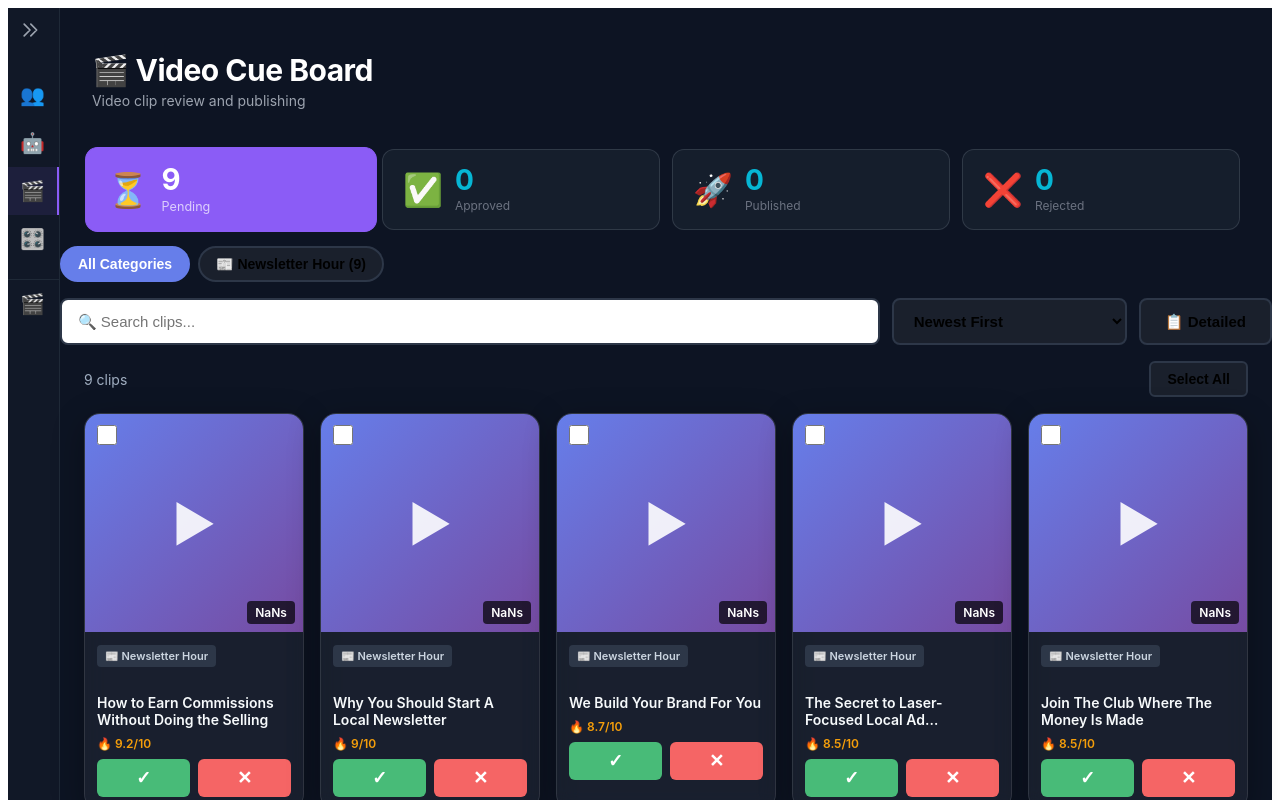
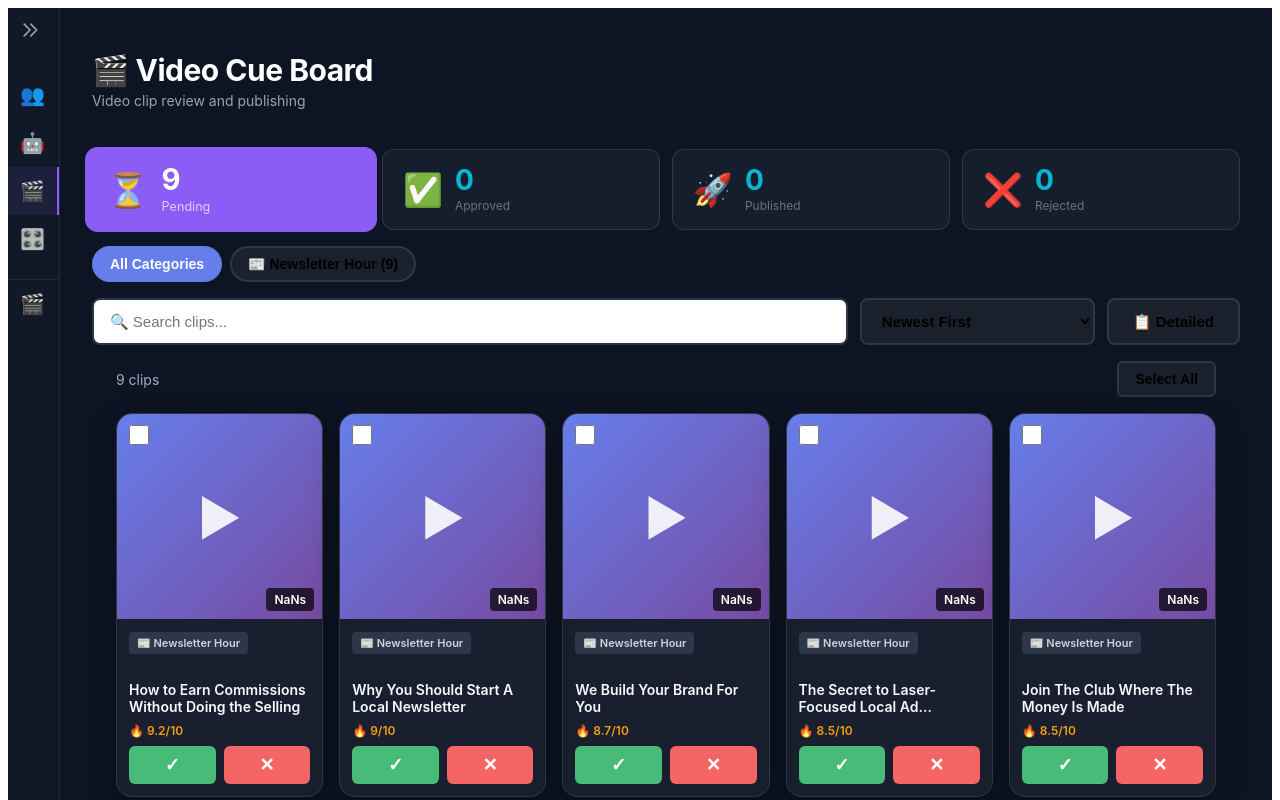
Before and after one commit to pacinobot2026/vizard-clips-dashboard, a Next.js app: page /dashboard in a window 1280 px wide. Shown: the top 800 px of the page. Built offline with nearby package versions, Linux system fonts and the light colour scheme.

Commit message:
CENTER content like Control Panel - max-width 1280px with auto margins

```diff
--- a/pages/dashboard.js
+++ b/pages/dashboard.js
@@ -198,6 +198,7 @@ export default function Dashboard() {
     <div style={{ display: 'flex', minHeight: '100vh', background: '#0D1423' }}>
       <NavigationSidebar />
       <div style={styles.container}>
+        <div style={{ maxWidth: '1280px', margin: '0 auto', padding: '0 32px' }}>
           <div style={styles.header}>
             <h1 style={styles.title}>🎬 Video Cue Board</h1>
             <p style={styles.subtitle}>Video clip review and publishing</p>
@@ -383,6 +384,7 @@ export default function Dashboard() {
           </div>
         </Modal>
       )}
+        </div>
       </div>
     </div>
   );
@@ -582,7 +584,7 @@ const styles = {
   },
   header: {
     background: 'transparent',
-    padding: '24px 32px 16px',
+    padding: '24px 0 16px',
     borderBottom: 'none',
     marginBottom: '0'
   },
@@ -602,8 +604,7 @@ const styles = {
   stats: {
     display: 'flex',
     gap: '12px',
-    marginBottom: '16px',
-    padding: '0 32px'
+    marginBottom: '16px'
   },
   statBox: {
     flex: 1,
```
Lines whose indentation alone changed are shown as unchanged.
